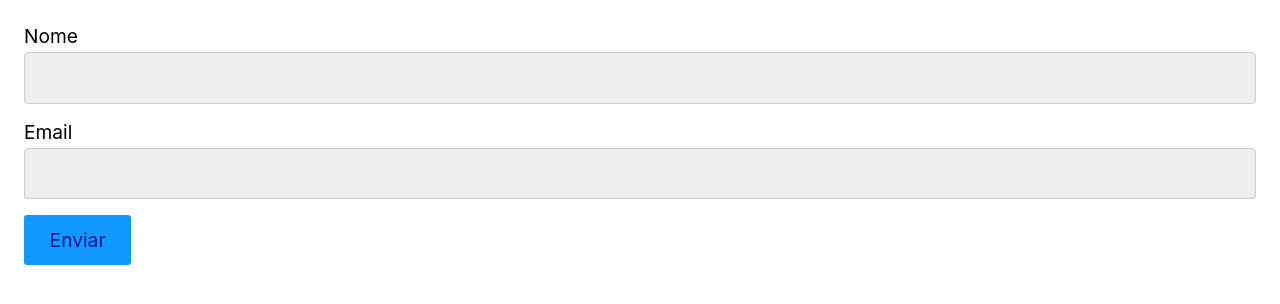
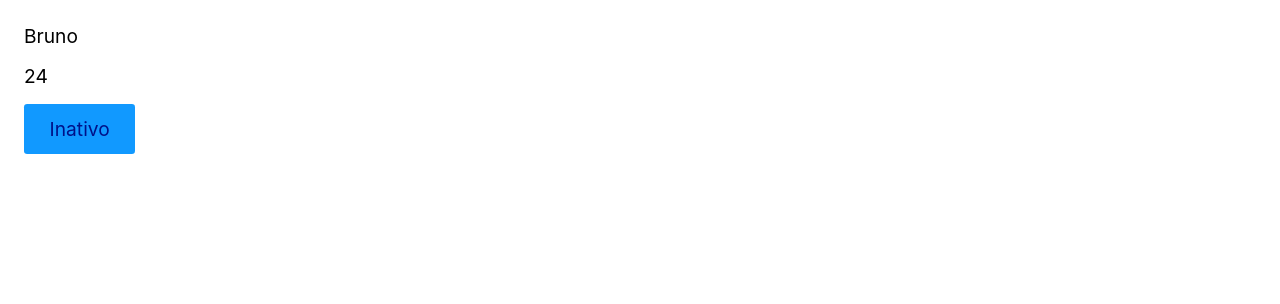
Before and after one commit to Bruends/EstudosDiarios, a React (Create React App) app in the folder ReactParaIniciantes/meu-app/: page / in a window 1280 px wide. Shown: the top 304 px of the page. Built offline with nearby package versions, Linux system fonts and the light colour scheme.

Commit message:
React Hooks Aula 1

```diff
--- a/ReactParaIniciantes/meu-app/src/App.js
+++ b/ReactParaIniciantes/meu-app/src/App.js
@@ -1,11 +1,21 @@
 import React from 'react'
 
-import Form from './form/Form'
+const App = () => {
+  // useState Hook
+  const [ativo, setAtivo] = React.useState(false)
+  const [dados, setDados] = React.useState({nome: 'Bruno', idade: 24})
 
-const App = () => {
+  function handleClick(){
+    setAtivo(!ativo)
+    setDados({...dados, faculdade: 'fez faculdade'})
+  }
+
   return (
     <>
-      <Form />
+      <p>{dados.nome}</p>
+      <p>{dados.idade}</p>
+      <p>{dados.faculdade}</p>
+      <button onClick={handleClick}>{ativo ? 'Ativo' : 'Inativo'}</button>
     </>
   )
 }
```
Also changed, not shown: ReactParaIniciantes/meu-app/src/ButtonModal.js (added, +11 -0 lines).
